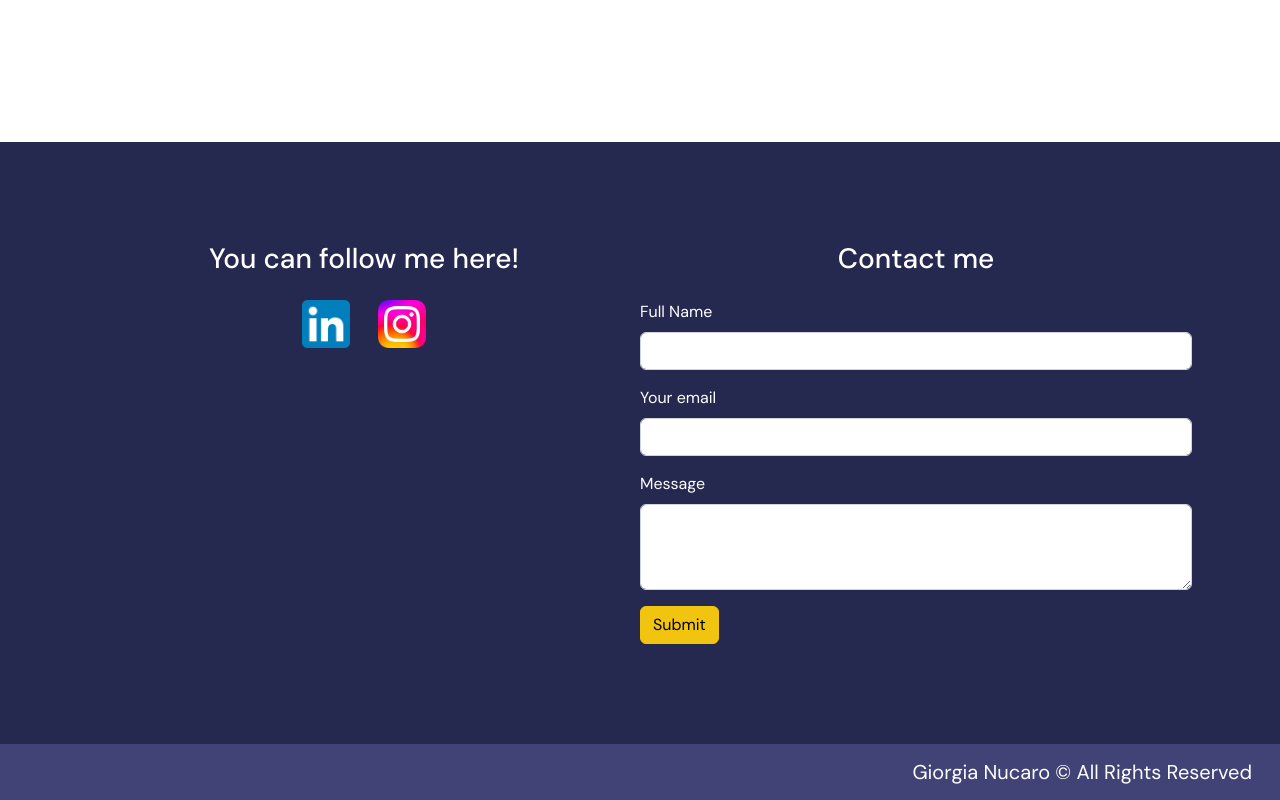
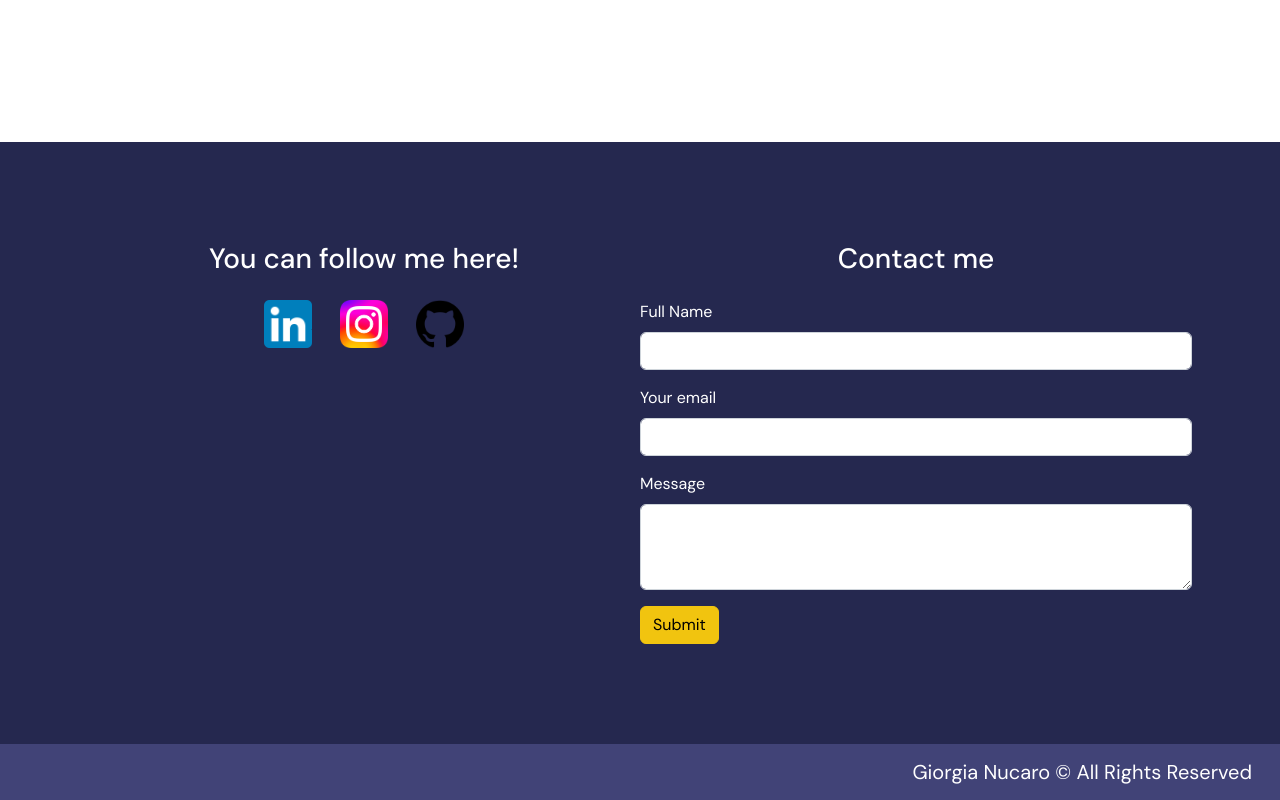
Before and after one commit to giorgianucaro/giorgianucaro.github.io, a website built with Parcel: page src/index.html in a window 1280 px wide. Shown: the part 4158-4958 px from the top of the page. Built offline with nearby package versions, Linux system fonts and the light colour scheme.

Commit message:
added github social link

```diff
--- a/src/index.html
+++ b/src/index.html
@@ -388,8 +388,11 @@
         <a class="me-4" href="https://www.linkedin.com/in/giorgia-nucaro-b43b53247/" target="_blank">
           <img src="./assets/images/linkedin_logo.png" alt="Linkedin logo" class="social-logo" />
         </a>
-        <a href="https://instagram.com/nucarogiorgia" target="_blank">
+        <a class="me-4" href="https://instagram.com/nucarogiorgia" target="_blank">
           <img src="./assets/images/instagram_logo.png" alt="Instagram logo" class="social-logo" />
+        </a>
+        <a href="https://github.com/giorgianucaro" target="_blank">
+          <img src="./assets/images/github_logo.png" alt="Github logo" class="social-logo" />
         </a>
       </div>
       <div class="col-lg p-6 p-lg-0">
```
Also changed, not shown: src/assets/images/github_logo.png (added).
